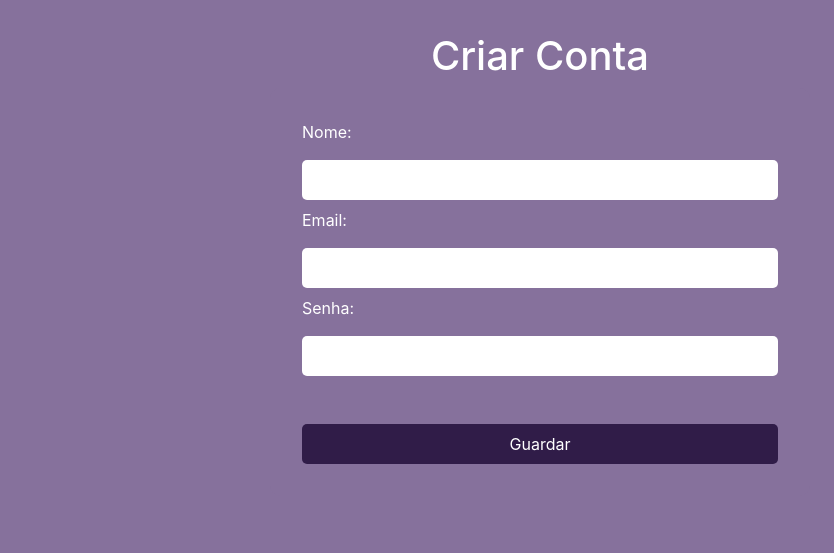
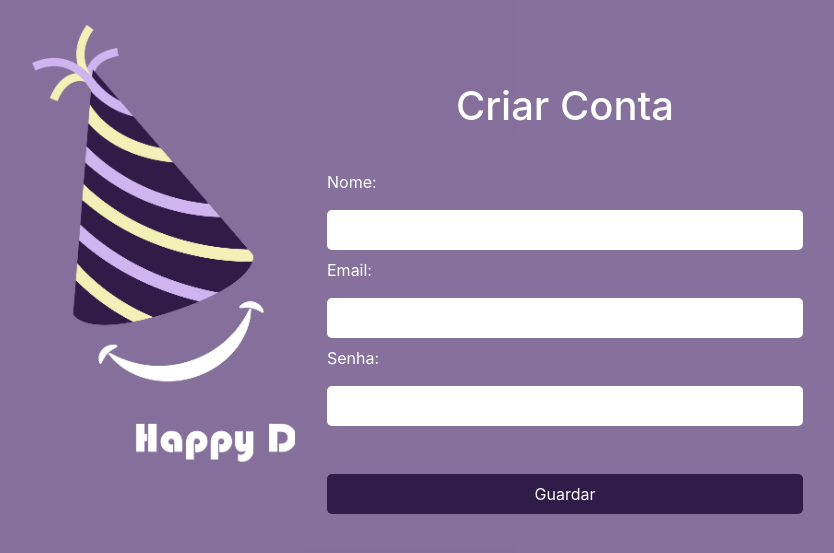
Before and after one commit to Devaneiosdarita/Happyday, a Flask app: page /registrar in a window 1280 px wide. Shown: the top 553 px of the page, without its empty margins (100-934 px from the left). Run offline with Flask 3, Linux system fonts and the light colour scheme; some libraries are stand-ins or nearby versions.

Commit message:
Adicionado logo pagina de registro

```diff
--- a/src/templates/new_user.html
+++ b/src/templates/new_user.html
@@ -7,7 +7,13 @@
     <title>Criar Conta</title>
     <style>
         body {
-            background-color: #86719C;
+            background-image: url('static/img/imagem.png');
+            background-size: auto 103%; /* Ajusta a imagem para cobrir todo o background */
+            background-position: top left; /* Centraliza a imagem no background */
+            background-repeat: no-repeat; /* Evita a repetição da imagem */
+            background-color: #86719C; /* Cor de fundo de fallback */
+            padding-left: 50px; /* Ajusta a margem esquerda da imagem */
+            padding-top: 50px; /* Ajusta a margem superior da imagem */
         }
 
         h1 {
```
